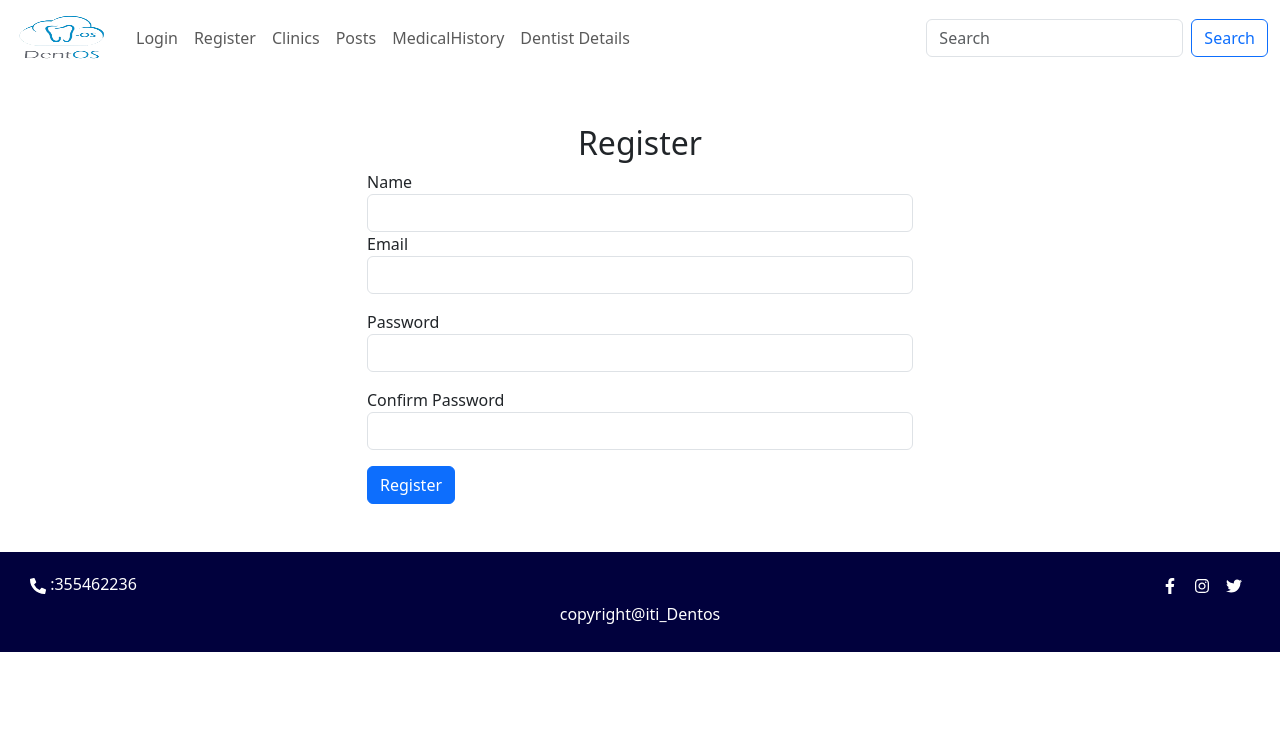
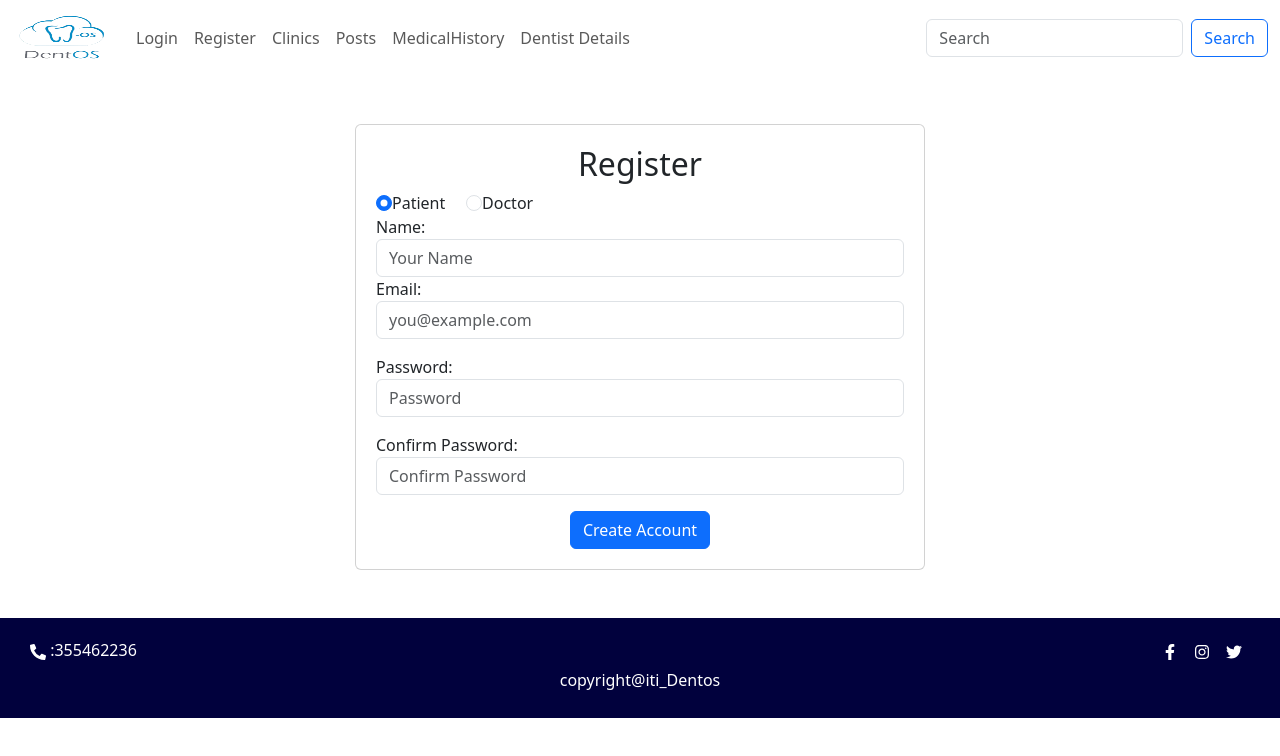
Before and after one commit to Isla-Nad/ITI-FinalProject, a React (Create React App) app: page /register in a window 1280 px wide. Shown: the top 756 px of the page. Built offline with nearby package versions, Linux system fonts and the light colour scheme.

Commit message:
registeration upadates

```diff
--- a/src/pages/Register.js
+++ b/src/pages/Register.js
@@ -1,6 +1,6 @@
-import React, { useState } from 'react';
+import React, { useEffect, useState } from 'react';
 import Error from '../components/error';
-
+import './register.css';
 
 const Register = () => {
   const [formData, setFormData] = useState({
@@ -26,13 +26,13 @@ const Register = () => {
     const emailPattern = /^\S+@\S+\.\S+$/;
     if(!emailPattern.test(formData.email))
     {
-      formErrors.email = 'Invalid Email Adress'
+      formErrors.email = 'Wrong or Invalid email address. Please correct and try again.'
     }
 
     const passwordPattern = /^.{8,}$/;
     if(!passwordPattern.test(formData.password))
     {
-      formErrors.password = 'Invalid password'
+      formErrors.password = 'Minimum 8 characters required'
     }
 
     // confirm password validation
@@ -46,20 +46,68 @@ const Register = () => {
     e.preventDefault();
     // test the
     setErrors(validateForm())
-    // console.log(validateForm)
-    console.log(errors)
+    const errorsValues =Object.values(errors) ;
+    console.log(errorsValues)
+    // if (!errorsKeys === 0) {
+    //   console.log("NOooo Erorrsssss");
+    // }
+    // else{
+    //   console.log('erroreoreeoreor')
+    // }
+  };
+
+    // Use useEffect to run code after the state update
+  useEffect(() => {
+    // Now you can safely access the updated errors state
+    const errorsValues = Object.values(errors);
+    // console.log(errorsValues);
+    // Check if there are errors and handle accordingly
+    if (errorsValues.length === 0) {
+      localStorage.setItem('userRegistration', JSON.stringify(formData));
+    } else {
+      console.log("There are errors");
+    }
+  }, [errors]); // This will run whenever the errors state change
+
+
+  /// register as a doctor or a Patient
+  const [role, setRole] = useState('patient'); // Default to 'patient'
+
+  const handleRoleChange = (e) => {
+    setRole(e.target.value);
   };
 
   return (
     <div className="container mt-5 mb-5">
         <div className="row justify-content-center">
-        <div className="col-md-6">
-            <div className="">
-            <div className="">
+        <div className="col-md-6 card custom-card">
                 <h2 className="text-center">Register</h2>
                 <form onSubmit={handleSubmit}  noValidate>
                 <div className="form-group">
-                    <label htmlFor="name">Name</label>
+                      <label>
+                        <input
+                          type="radio"
+                          value="patient"
+                          className='form-check-input'
+                          checked={role === 'patient'}
+                          onChange={handleRoleChange}
+                        />
+                        Patient
+                      </label>
+                      <span>&nbsp; &nbsp; &nbsp;</span>
+                      <label>
+                        <input
+                          type="radio"
+                          value="doctor"
+                          className='form-check-input'
+                          checked={role === 'doctor'}
+                          onChange={handleRoleChange}
+                        />
+                        Doctor
+                      </label>
+                </div>
+                <div className="form-group">
+                    <label htmlFor="name">Name:</label>
                     <input
                     type="text"
                     className="form-control"
@@ -67,11 +115,12 @@ const Register = () => {
                     name="name"
                     value={formData.name}
                     onChange={handleChange}
+                    placeholder="Your Name"
                     required
                   />
                 </div>
                 <div className="form-group">
-                  <label htmlFor="email">Email</label>
+                  <label htmlFor="email">Email: </label>
                   <input
                     type="email"
                     className="form-control"
@@ -79,12 +128,28 @@ const Register = () => {
                     name="email"
                     value={formData.email}
                     onChange={handleChange}
+                    placeholder="you@example.com"
                     required
                   />
                 </div>
                 {errors && <Error error={errors.email} />}
+                {role === 'doctor' && (
+                  <div className="form-group">
+                  <label htmlFor="email">Clinic Name: </label>
+                  <input
+                    type="text"
+                    className="form-control"
+                    id="email"
+                    name="email"
+                    value={formData.email}
+                    onChange={handleChange}
+                    placeholder="Clinic name"
+                    required
+                  />
+                  </div>
+                )}
                 <div className="form-group">
-                  <label htmlFor="password">Password</label>
+                  <label htmlFor="password">Password:</label>
                   <input
                     type="password"
                     className="form-control"
@@ -92,12 +157,13 @@ const Register = () => {
                     name="password"
                     value={formData.password}
                     onChange={handleChange}
+                    placeholder="Password"
                     required
                   />
                   {errors && <Error error={errors.password} />}
                 </div>
                 <div className="form-group">
-                  <label htmlFor="confirmPassword">Confirm Password</label>
+                  <label htmlFor="confirmPassword">Confirm Password:</label>
                   <input
                     type="password"
                     className="form-control"
@@ -105,16 +171,17 @@ const Register = () => {
                     name="confirmPassword"
                     value={formData.confirmPassword}
                     onChange={handleChange}
+                    placeholder="Confirm Password"
                     required
                   />
                   {errors && <Error error={errors.confirmPassword} />}
                 </div>
+                <div class="d-flex justify-content-center align-items-center">
                 <button type="submit" className="btn btn-primary btn-block">
-                  Register
+                  Create Account
                 </button>
+                </div>
               </form>
-            </div>
-          </div>
         </div>
       </div>
     </div>
--- /dev/null
+++ b/src/pages/register.css
@@ -0,0 +1,11 @@
+.custom-card{
+    width: 50%; /* Adjust the width as per your preference */
+    padding: 20px; /* Add padding to the card content */
+}
+
+/* Use media queries for responsiveness */
+/* @media (max-width: 768px) {
+    .custom-card {
+        width: 100%;
+    }
+} */
```
